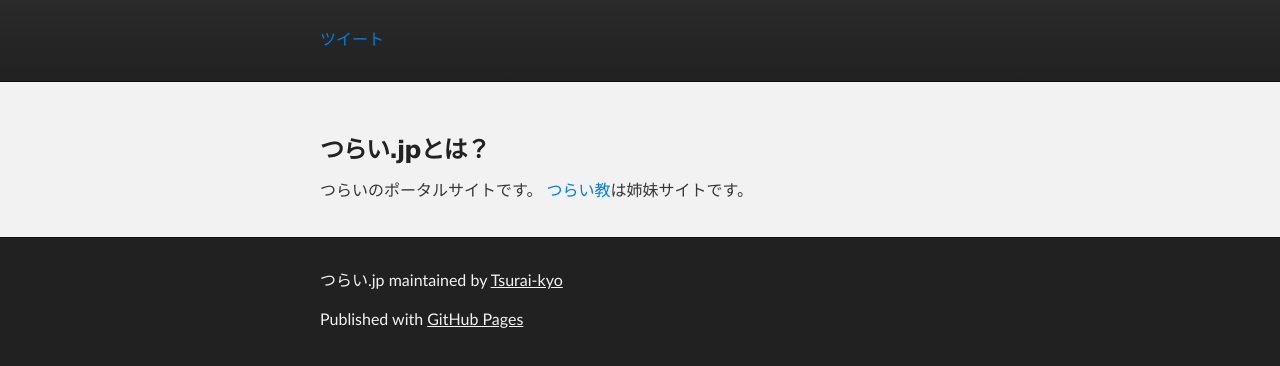
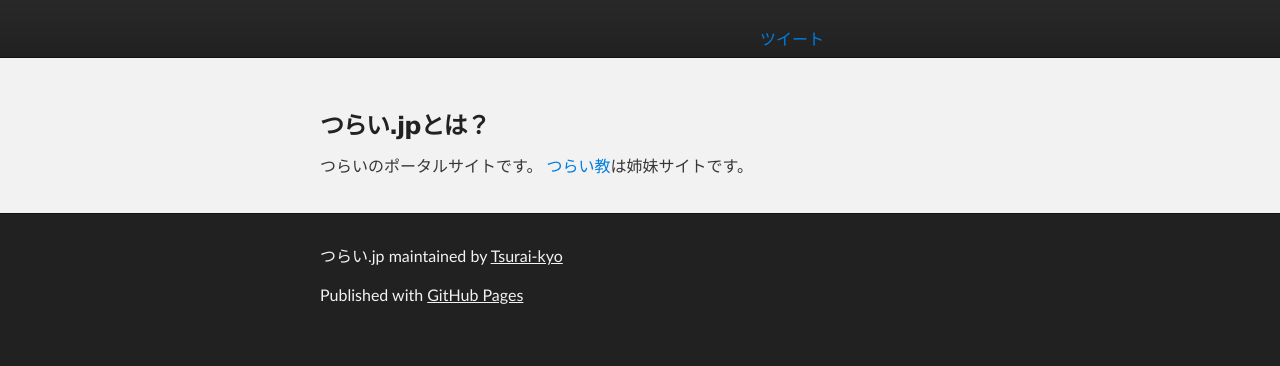
Before and after one commit to Tsurai-kyo/Tsurai-jp, a plain HTML site: page index.html in a window 1280 px wide. Shown: the part 116-482 px from the top of the page. Drawn offline with Linux system fonts and the light colour scheme.

Commit message:
Revise CSS
- Change selector from 'download' to 'social'

- Comment out unused CSS

```diff
--- a/stylesheets/stylesheet.css
+++ b/stylesheets/stylesheet.css
@@ -315,7 +315,7 @@ Full-Width Styles
   text-shadow: #111 0px 0px 10px;
 }
 
-#downloads {
+#social {
   position: absolute;
   width: 210px;
   z-index: 10;
@@ -325,7 +325,7 @@ Full-Width Styles
 /*  background: url('../images/icon_download.png') no-repeat 0% 90%;*/
 }
 
-.zip_download_link {
+/* .zip_download_link {
   display: block;
   float: right;
   width: 90px;
@@ -352,7 +352,7 @@ Full-Width Styles
 
 .tar_download_link:hover {
   background: url(../images/sprite_download.png) no-repeat top right;
-}
+} */
 
 #main_content_wrap {
   background: #f2f2f2;
```
